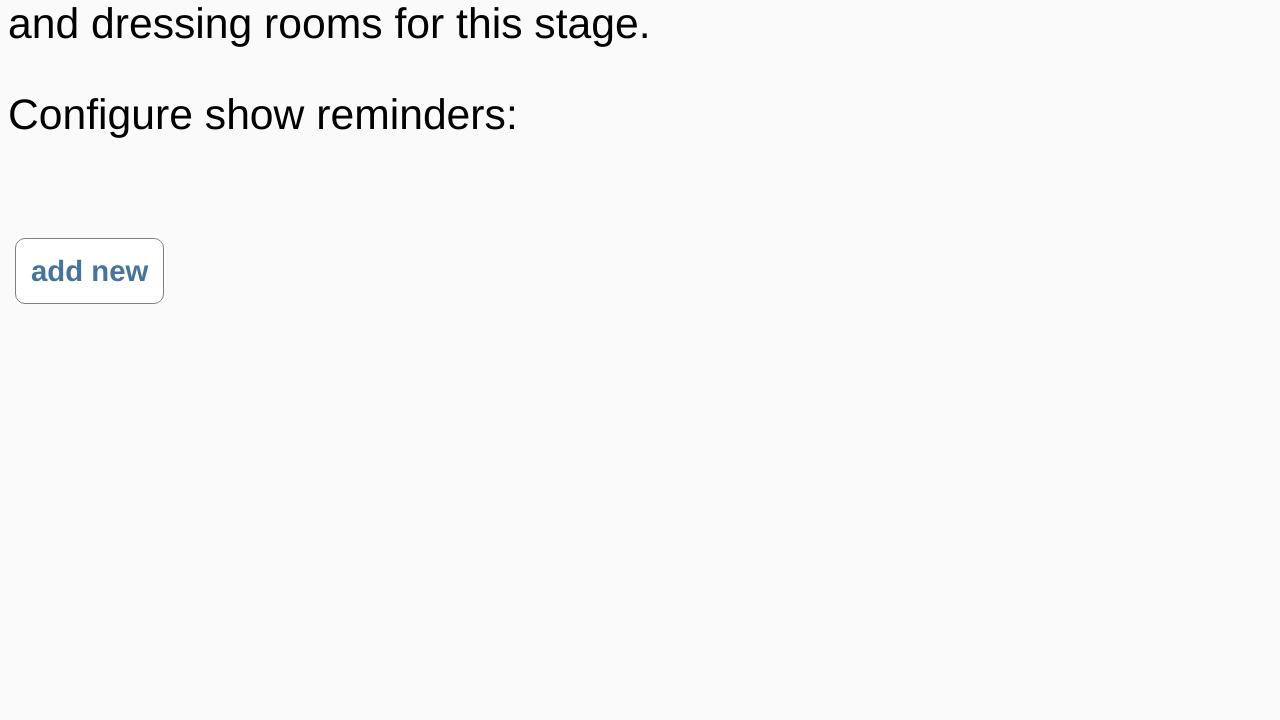
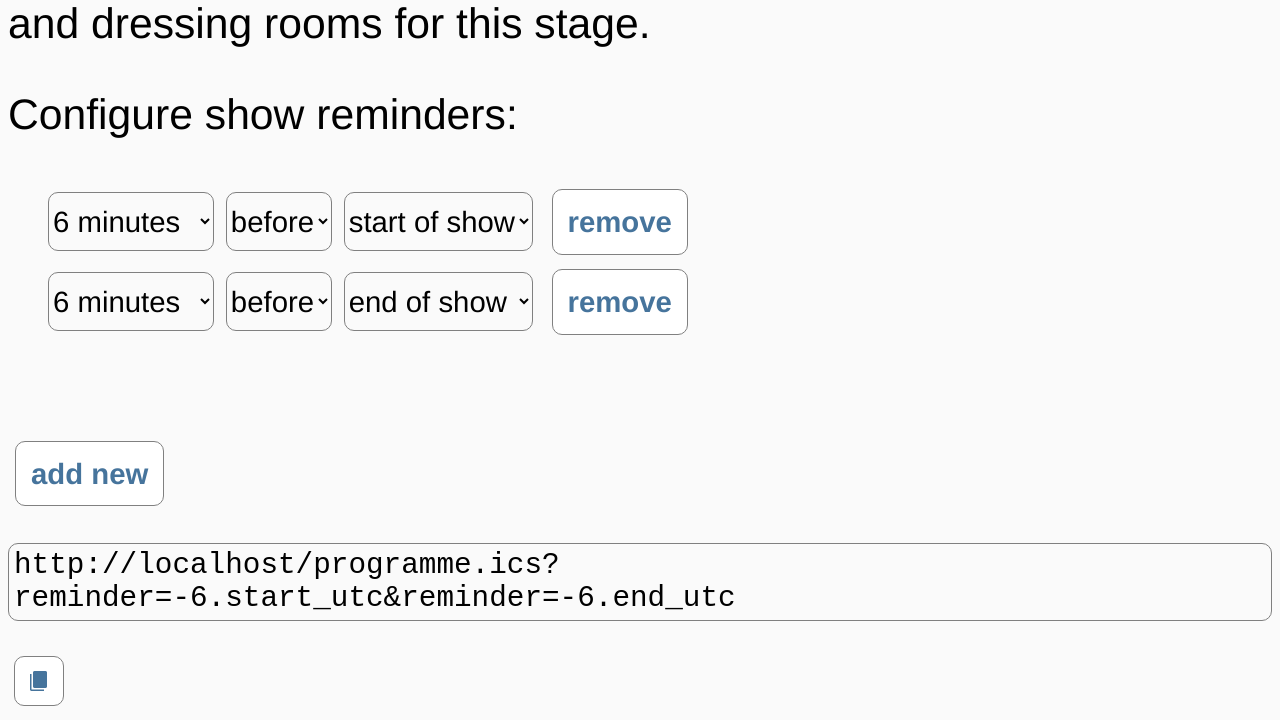
Before and after one commit to danielschenk/zpf-backstage-tv, a Flask app: page /generate-ical-url in a window 1280 px wide. Shown: the part 266-986 px from the top of the page. Before the commit the page ends 570 px from the top, so only its background shows below. Run offline with Flask 3, Linux system fonts and the light colour scheme; parts of the project's set-up code (start-up, migrations or seed data) failed here and were passed over; some libraries are stand-ins or nearby versions.

Commit message:
WIP on url generation

```diff
--- a/static/generate-ical-url.js
+++ b/static/generate-ical-url.js
@@ -1,10 +1,48 @@
+function onLoad() {
+    var entry;
+    entry = addEntry();
+    entry.querySelector("select.minute-value").value = "6";
+    entry.querySelector("select.before-after").value = "-";
+    entry.querySelector("select.reference").value = "start_utc";
+    entry = addEntry();
+    entry.querySelector("select.minute-value").value = "6";
+    entry.querySelector("select.before-after").value = "-";
+    entry.querySelector("select.reference").value = "end_utc";
+    updateUrl();
+}
+
 function addEntry() {
     var newEntry = document.getElementById("template-entry").cloneNode(true);
     newEntry.removeAttribute("id");
     newEntry.style.display = "block";
     document.getElementById("reminder-entries").appendChild(newEntry);
+    updateUrl();
+    return newEntry;
 }
 
 function removeEntry(button) {
     button.parentElement.remove();
+    updateUrl();
 }
+
+function updateUrl() {
+    var first = true;
+    var relativeUrl = "/programme.ics";
+    document.getElementById("reminder-entries")
+        .querySelectorAll("li").forEach(item => {
+            if (item.id == "template-entry")
+            {
+                return;
+            }
+
+            relativeUrl += first ? "?reminder=" : "&reminder=";
+            relativeUrl += item.querySelector("select.before-after").value;
+            relativeUrl += item.querySelector("select.minute-value").value;
+            relativeUrl += ".";
+            relativeUrl += item.querySelector("select.reference").value;
+            first = false;
+        });
+
+    document.getElementById("url").innerText = window.location.protocol + "//" + window.location.host +
+        relativeUrl;
+}
--- a/static/index.css
+++ b/static/index.css
@@ -42,6 +42,16 @@ h1 {
 h2 {
     font-family: inherit;
     font-size: 50pt;
+}
+
+p.code {
+    font-family: 'Courier New', Courier, monospace;
+    font-size: 22pt;
+    padding: 5px;
+    border-style: solid;
+    border-color: grey;
+    border-radius: 10px;
+    border-width: 1px;
 }
 
 button {
--- a/templates/generate-ical-url.html
+++ b/templates/generate-ical-url.html
@@ -1,7 +1,7 @@
 {% import "macros.jinja" as macros %}
 {% include "header.html" %}
 
-<body>
+<body onload="onLoad()">
     <ul class="navigation">
     {{ macros.nav_button("arrow_back", "/", "material-symbols-outlined") }}
     </ul>
@@ -12,16 +12,16 @@
     <p>Configure show reminders:</p>
     <ul id="reminder-entries">
         <li id="template-entry" style="display: none;">
-            <select class="minute-value">
+            <select class="minute-value" onchange="updateUrl()">
                 {% for mins in range(1, 11)|list + range(15, 61, 5)|list %}
                 <option value="{{ mins }}">{{ mins }} minutes</option>
                 {% endfor %}
             </select>
-            <select class="before-after">
+            <select class="before-after" onchange="updateUrl()">
                 <option value="-">before</option>
                 <option value="">after</option>
             </select>
-            <select class="reference">
+            <select class="reference" onchange="updateUrl()">
                 <option value="start_utc">start of show</option>
                 <option value="end_utc">end of show</option>
             </select>
@@ -31,5 +31,9 @@
     <br />
     <button onclick="addEntry();">add new</button>
 
+    <br />
+    <p id="url" class="code"></p>
+    <button class="material-symbols-outlined" onclick="copy()">content_copy</button>
+
     <script src="{{ url_for('static', filename="generate-ical-url.js") }}"></script>
 </body>
```
